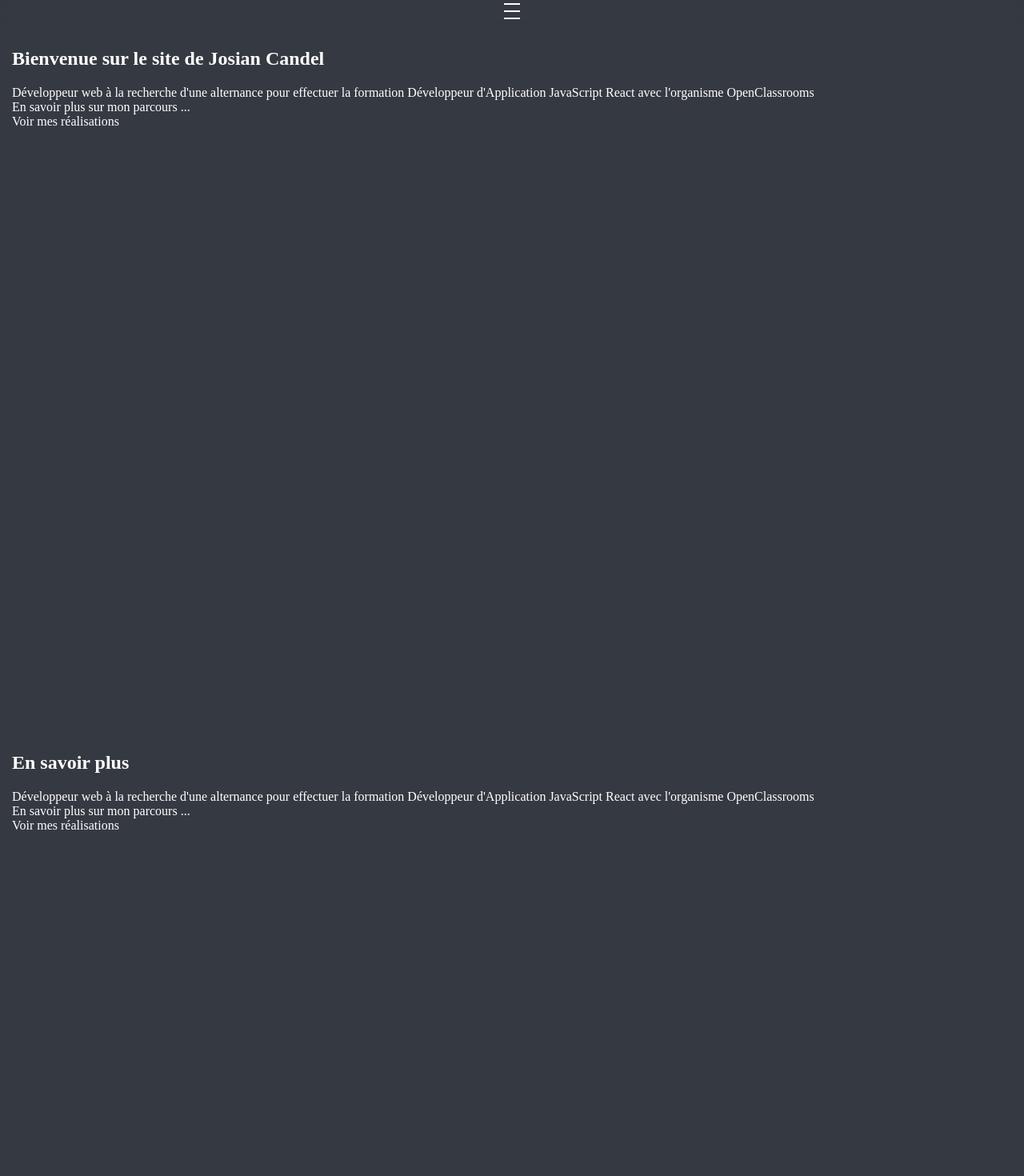
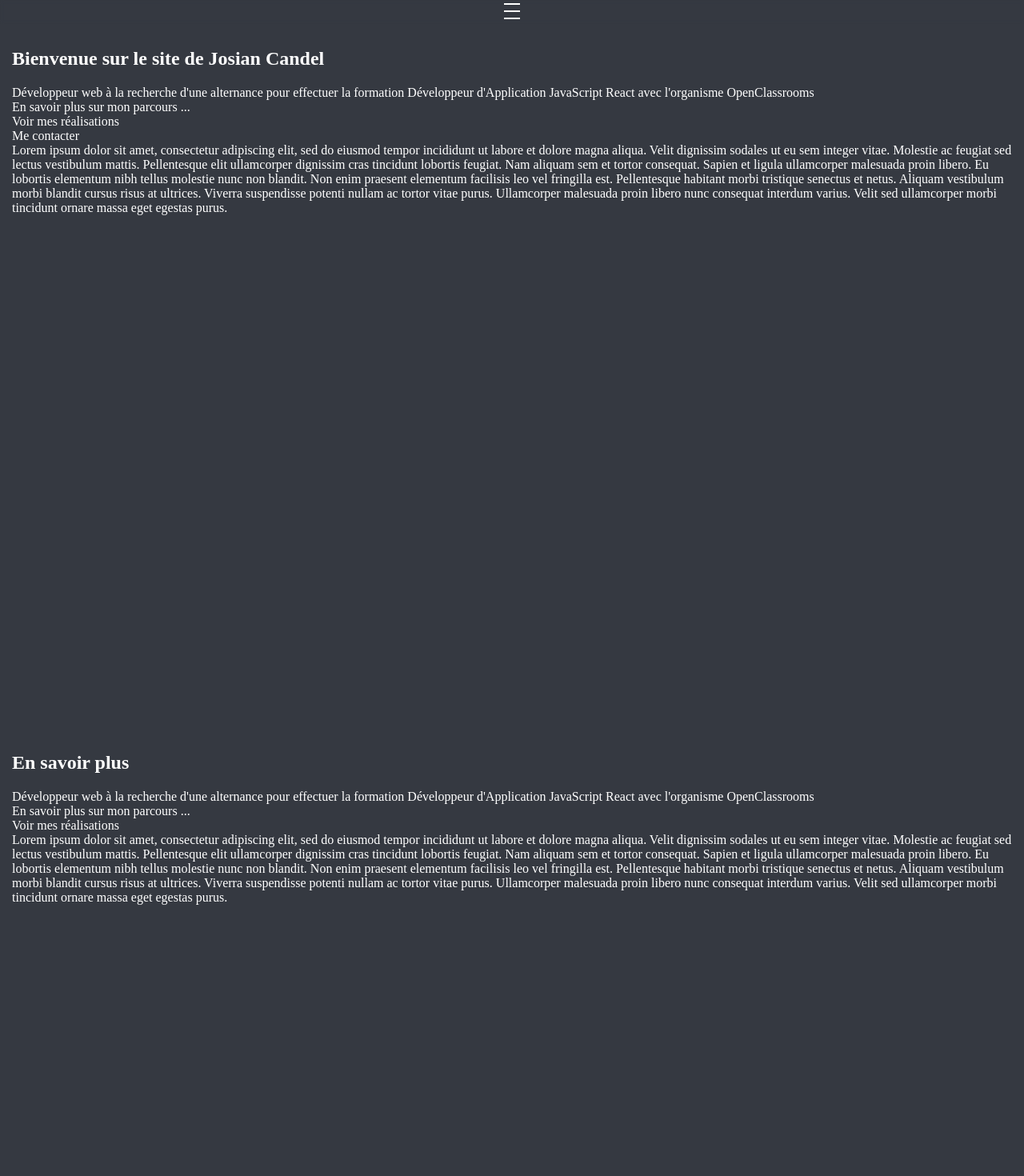
Before and after one commit to Jsncndl/jsncndl, a React (Create React App) app in the folder my-app/: page / in a window 1280 px wide. Before the commit this address led to /#home. Shown: the top 1470 px of the page at 80% size. Built offline with nearby package versions, Linux system fonts and the light colour scheme.

Commit message:
refactor, change logic for scrolling, adapt scrolling animation

```diff
--- a/my-app/src/App.css
+++ b/my-app/src/App.css
@@ -40,14 +40,24 @@
 @keyframes slidein {
   0% {
   opacity: 5%;
-  scale: 0;
+  transform: translateX(-500px);
   }
   100% {
   opacity: 100%;
-  scale: 1;
+  transform: translateX(0px);
   }
 }
 
+.hidden {
+  opacity: 0%;
+  translate: 0 100vh;
+/*   transform: translateY(100vh); */
+}
+
 .inview {
-  animation: slidein 1.5s;
+/*   animation: slidein 1.5s; */
+  position: absolute;
+/*   transform: translateY(0vh); */
+translate: 0 0;
+  transition: all 855ms ease;
 }
--- a/my-app/src/App.tsx
+++ b/my-app/src/App.tsx
@@ -1,3 +1,4 @@
+import { useRef } from 'react'
 import './App.css'
 import { ResponsiveHeader } from './components/Header/responsiveHeader'
 import { Home } from './pages/Home/Home'
@@ -6,7 +7,6 @@ import { StyledSection, Main } from './styles/globalStyle'
 import { useNavContext } from './utils/hooks/useNavContext'
 
 function App() {
-  ///
   const setCurrentPath = useNavContext().setCurrentPath
 
   const sections = document.querySelectorAll('section')
@@ -14,23 +14,24 @@ function App() {
     rootMargin: '0px',
     threshold: 0.25,
   }
- // homePage?.addEventListener('mouseover', (event: any) => console.log(event))
- // morePage?.addEventListener('mouseover', (event: any) => setTimeout(() => console.log(document.getElementById("home-link"))))
+  // homePage?.addEventListener('mouseover', (event: any) => console.log(event))
+  // morePage?.addEventListener('mouseover', (event: any) => setTimeout(() => console.log(document.getElementById("home-link"))))
   const callback = (entries: any) => {
     entries.forEach(async (entry: any) => {
       const target = entry.target
       if (entry.intersectionRatio >= 0.25) {
+        target.firstChild.classList.remove('hidden')
         target.firstChild.classList.add('inview')
         const offsetTop = target.offsetTop
         window.scroll({ top: offsetTop, behavior: 'smooth' })
 
         setTimeout(() => {
-          window.location.assign(window.location.origin + '/#' + target.id)
-          const linkId = document.getElementById(`${target.id}-link`)
-          setCurrentPath(target.id)
-        }, 700)
+          /* Timeout of 300ms to avoid freezing when scrolling to top */
+          target.id && setCurrentPath(target.id)
+        }, 300)
       } else {
         target.firstChild.classList.remove('inview')
+        target.firstChild.classList.add('hidden')
       }
     })
   }
--- a/my-app/src/pages/Home/Home.tsx
+++ b/my-app/src/pages/Home/Home.tsx
@@ -1,21 +1,67 @@
-import { FadeInX } from '../../styles/animations/animations'
+export const Home = () => {
 
-/* const StyledSection = styled.section`
-  animation: ${FadeInX} 0.6s ease-out;
-`; */
+  const toggleOnClick = (event: any) => {
+    /*
+      Function use to scroll when click on div
+      On click: scroll to the target section
+      Can't select an anchor because I want a smooth scrolling
+      So on click use window.scroll to scroll one by one section
+      Because of the observer in App.tsx we need to scroll multiple times to go down to multiple section
+      So if sites or contact are clicked, we scroll 2 or 3 time
+      The first scroll doesn't have delay, but for all next add 550ms each time to avoid scroll freezing on unwanted section
+    */
 
-export const Home = () => {
+    const targetId = event.target.id.slice(event.target.id.search('-') + 1)
+    const target = document.getElementById(targetId)
+    const rect = target?.getBoundingClientRect()
+    window.scroll({ top: rect?.top, behavior: 'smooth' })
+    if (targetId === 'contact' || targetId === 'sites') {
+      setTimeout(() => {
+        if (rect?.top) {
+          window.scroll({ top: rect?.top, behavior: 'smooth' })
+        }
+      }, 550)
+    }
+    if (targetId === 'contact') {
+      setTimeout(() => {
+        if (rect?.top) {
+          console.log(rect?.top * 2)
+          window.scroll({ top: rect?.top * 2, behavior: 'smooth' })
+        }
+      }, 1100)
+    }
+  }
+
   return (
     <span>
-      <FadeInX duration='1s'>
-        <h1>Bienvenue sur le site de Josian Candel</h1>
-        <div>
-          Développeur web à la recherche d'une alternance pour effectuer la formation Développeur
-          d'Application JavaScript React avec l'organisme OpenClassrooms
-        </div>
-        <div>En savoir plus sur mon parcours ...</div>
-        <div>Voir mes réalisations</div>
-      </FadeInX>
+      {/* <FadeInX duration='1s'> */}
+      <h1>Bienvenue sur le site de Josian Candel</h1>
+      <div>
+        Développeur web à la recherche d'une alternance pour effectuer la formation Développeur
+        d'Application JavaScript React avec l'organisme OpenClassrooms
+      </div>
+      <div id='button-more' onClick={toggleOnClick}>
+        En savoir plus sur mon parcours ...
+      </div>
+      <div id='button-sites' onClick={toggleOnClick}>
+        Voir mes réalisations
+      </div>
+      <div id='button-contact' onClick={toggleOnClick}>
+        Me contacter
+      </div>
+      <div>
+        Lorem ipsum dolor sit amet, consectetur adipiscing elit, sed do eiusmod tempor incididunt ut
+        labore et dolore magna aliqua. Velit dignissim sodales ut eu sem integer vitae. Molestie ac
+        feugiat sed lectus vestibulum mattis. Pellentesque elit ullamcorper dignissim cras tincidunt
+        lobortis feugiat. Nam aliquam sem et tortor consequat. Sapien et ligula ullamcorper
+        malesuada proin libero. Eu lobortis elementum nibh tellus molestie nunc non blandit. Non
+        enim praesent elementum facilisis leo vel fringilla est. Pellentesque habitant morbi
+        tristique senectus et netus. Aliquam vestibulum morbi blandit cursus risus at ultrices.
+        Viverra suspendisse potenti nullam ac tortor vitae purus. Ullamcorper malesuada proin libero
+        nunc consequat interdum varius. Velit sed ullamcorper morbi tincidunt ornare massa eget
+        egestas purus.
+      </div>
+      {/* </FadeInX> */}
     </span>
   )
 }
--- a/my-app/src/pages/More/More.tsx
+++ b/my-app/src/pages/More/More.tsx
@@ -4,7 +4,7 @@ import { FadeInX } from '../../styles/animations/animations'
 export const More = () => {
   return (
     <span>
-      <FadeInX duration='1s'>
+      {/* <FadeInX duration='1s'> */}
       <h1>En savoir plus</h1>
       <div>
         Développeur web à la recherche d'une alternance pour effectuer la formation Développeur
@@ -12,7 +12,19 @@ export const More = () => {
       </div>
       <div>En savoir plus sur mon parcours ...</div>
       <div>Voir mes réalisations</div>
-      </FadeInX>
+      <div>
+        Lorem ipsum dolor sit amet, consectetur adipiscing elit, sed do eiusmod tempor incididunt ut
+        labore et dolore magna aliqua. Velit dignissim sodales ut eu sem integer vitae. Molestie ac
+        feugiat sed lectus vestibulum mattis. Pellentesque elit ullamcorper dignissim cras tincidunt
+        lobortis feugiat. Nam aliquam sem et tortor consequat. Sapien et ligula ullamcorper
+        malesuada proin libero. Eu lobortis elementum nibh tellus molestie nunc non blandit. Non
+        enim praesent elementum facilisis leo vel fringilla est. Pellentesque habitant morbi
+        tristique senectus et netus. Aliquam vestibulum morbi blandit cursus risus at ultrices.
+        Viverra suspendisse potenti nullam ac tortor vitae purus. Ullamcorper malesuada proin libero
+        nunc consequat interdum varius. Velit sed ullamcorper morbi tincidunt ornare massa eget
+        egestas purus.
+      </div>
+      {/* </FadeInX> */}
     </span>
   )
 }
--- a/my-app/src/utils/context/NavContext.tsx
+++ b/my-app/src/utils/context/NavContext.tsx
@@ -15,16 +15,16 @@ export const NavProvider = (props: any) => {
   const [firstLoad, setFirstLoad] = useState(true)
 
   useEffect(() => {
-    if (firstLoad){
-    const pathname = window.location.href.slice(window.location.href.search('#') + 1)
-    setCurrentPath(pathname)
-    setFirstLoad(false)
-  }
+    if (firstLoad) {
+      setCurrentPath(currentPath)
+      setFirstLoad(false)
+    }
   })
 
   const toggleCurrentPath = (path: string) => {
-    const pathName = path.slice(0, path.search('-'))
-    setCurrentPath(pathName)
+    /* const pathName = path.slice(0, path.search('-'))
+    setCurrentPath(pathName) */
+    setCurrentPath(path)
   }
 
   const toggleOpenMenu = () => {
```
Also changed, not shown: my-app/src/styles/globalStyle.tsx (+4 -4 lines). Lines whose indentation alone changed are shown as unchanged.
